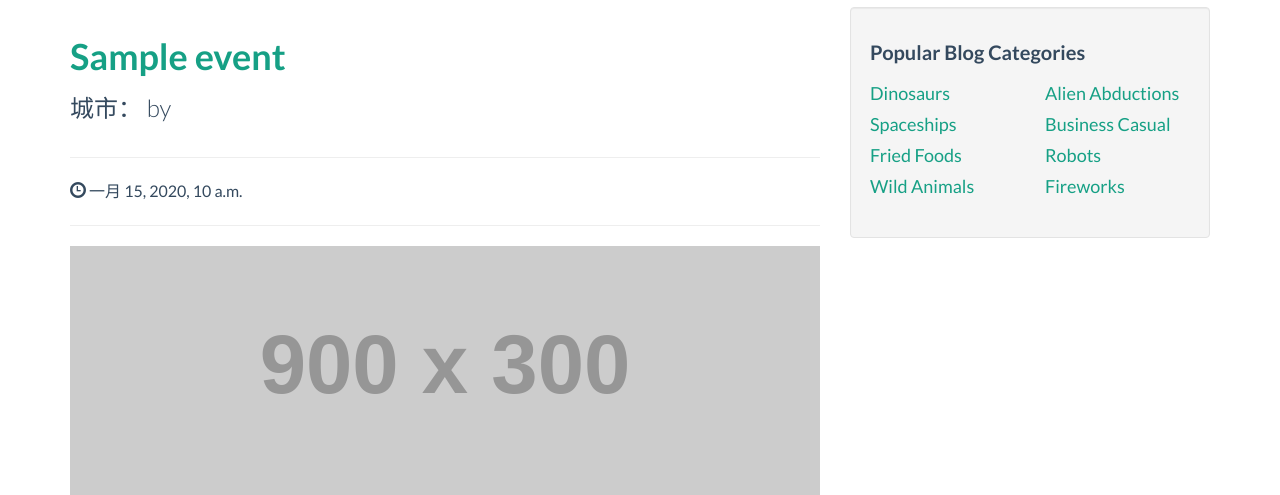
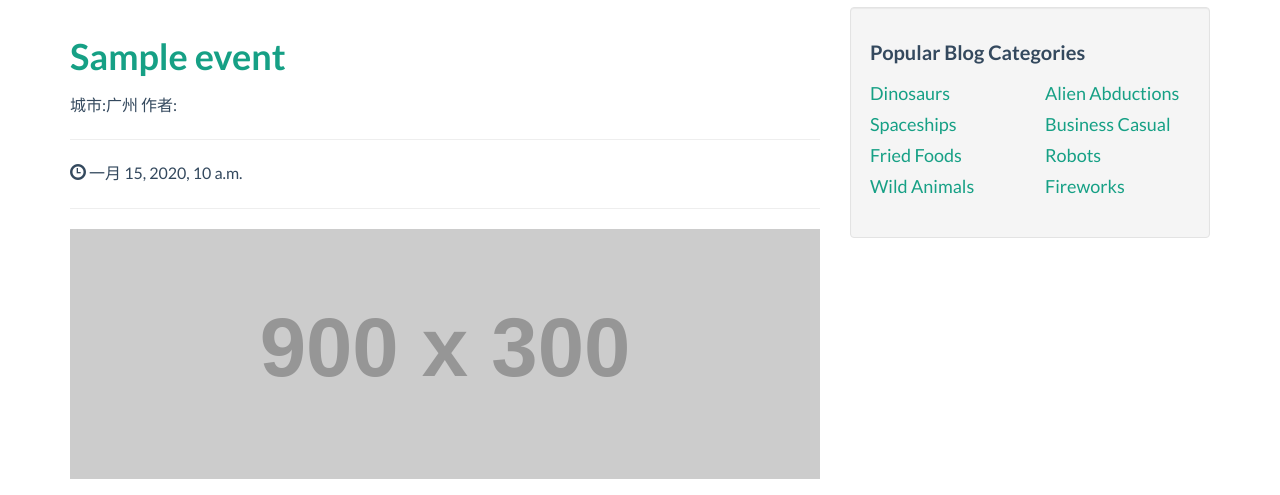
Before and after one commit to gztechparty/techparty, a Django app: page /event/ in a window 1280 px wide. Shown: the part 53-548 px from the top of the page. Run offline with Django 3.2, Linux system fonts and the light colour scheme; tables that the repository leaves empty hold one stand-in row (values such as "Sample post"); grey boxes labelled with a size stand in for pictures from a placeholder-image service; parts of the project's set-up code (start-up, migrations or seed data) failed here and were passed over; some libraries are stand-ins or nearby versions.

Commit message:
add event sponsor

```diff
--- a/techparty/event/templates/event_list.html
+++ b/techparty/event/templates/event_list.html
@@ -11,7 +11,7 @@
 
                 <!-- blog entry -->
                 <h1><a href="#">{{event.name}}</a></h1>
-                <p class="lead">城市：{{event.event.area_name}} by <a href="index.php">{{event.sponsor}}</a></p>
+                <p>城市:{{event.area_name}}   作者:<a href="index.php">{{event.sponsor.name}}</a></p>
                 <hr>
                 <p>
                     <span class="glyphicon glyphicon-time"></span> {{event.create_time}}</p>
```
